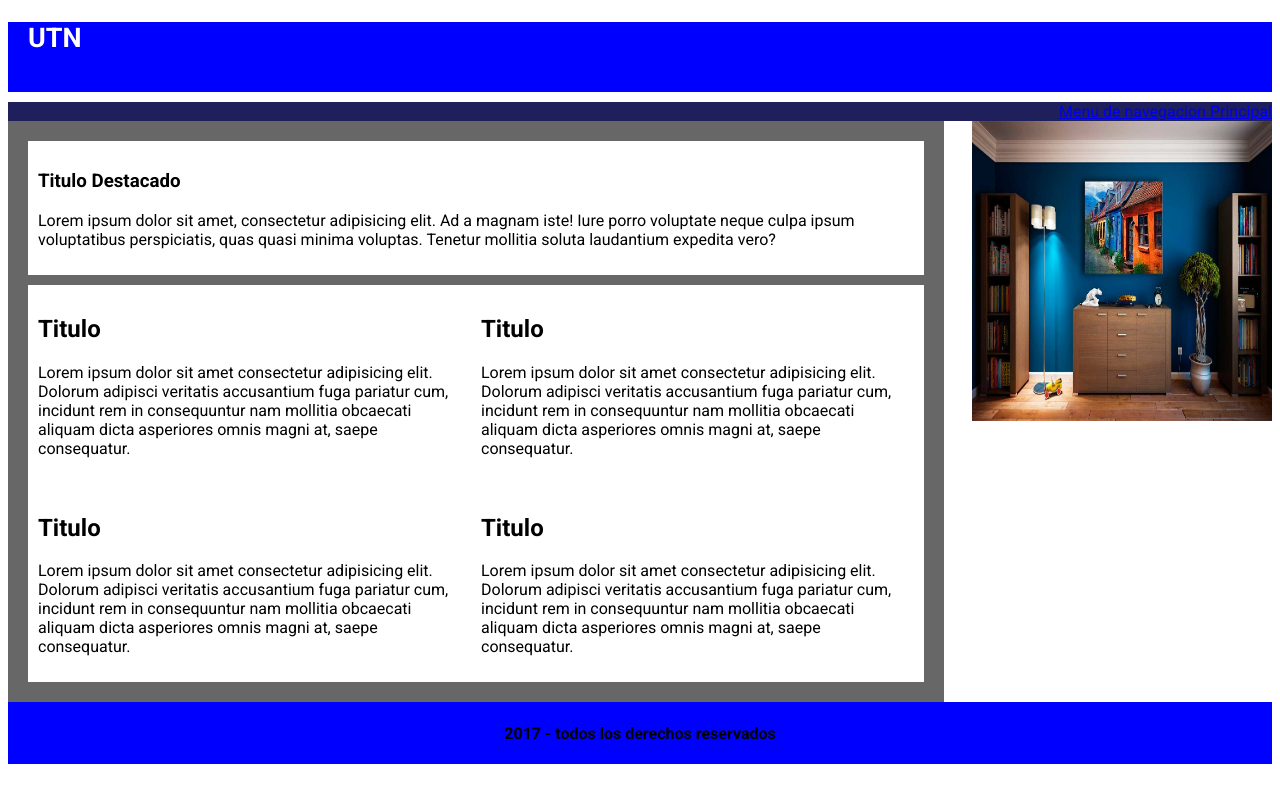
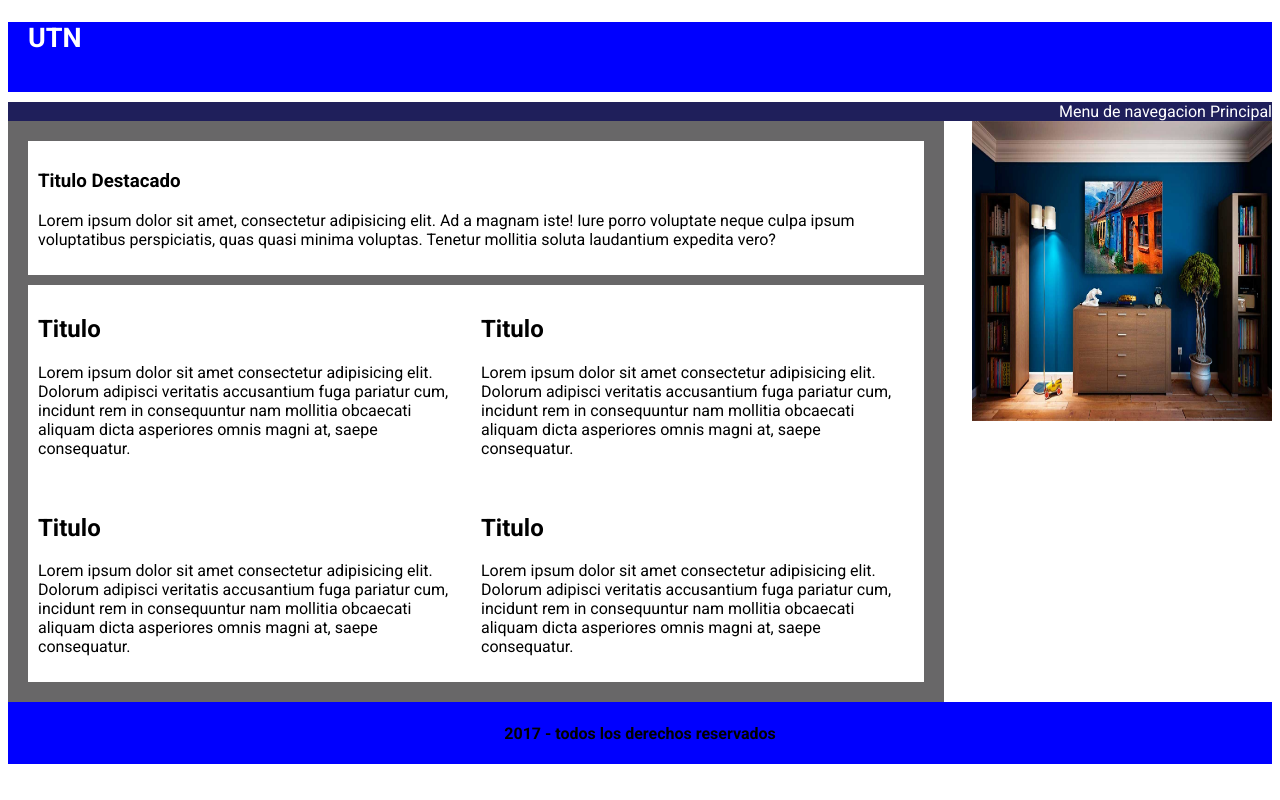
Before and after one commit to nicobrugnoni/trabajoPractico, a plain HTML site: page pages/menu.html in a window 1280 px wide. Drawn offline with Linux system fonts and the light colour scheme.

Commit message:
trabajo practico

```diff
--- a/scss/_menu.scss
+++ b/scss/_menu.scss
@@ -20,6 +20,13 @@
     margin-top: 10px;
     display: flex;
     justify-content: flex-end;
+    a{
+        color: white;
+        text-decoration: none;
+        &:hover{
+            color: black;
+        }
+    }
 }
 
 .mainMenu{
@@ -31,6 +38,8 @@
 .mainLeft{
     width: 70vw;
     border: 20px solid rgb(104, 103, 104);
+
+
 
     &_wrp{
         padding: 10px;
```
Also changed, not shown: css/estilos.css, 1 other file.
